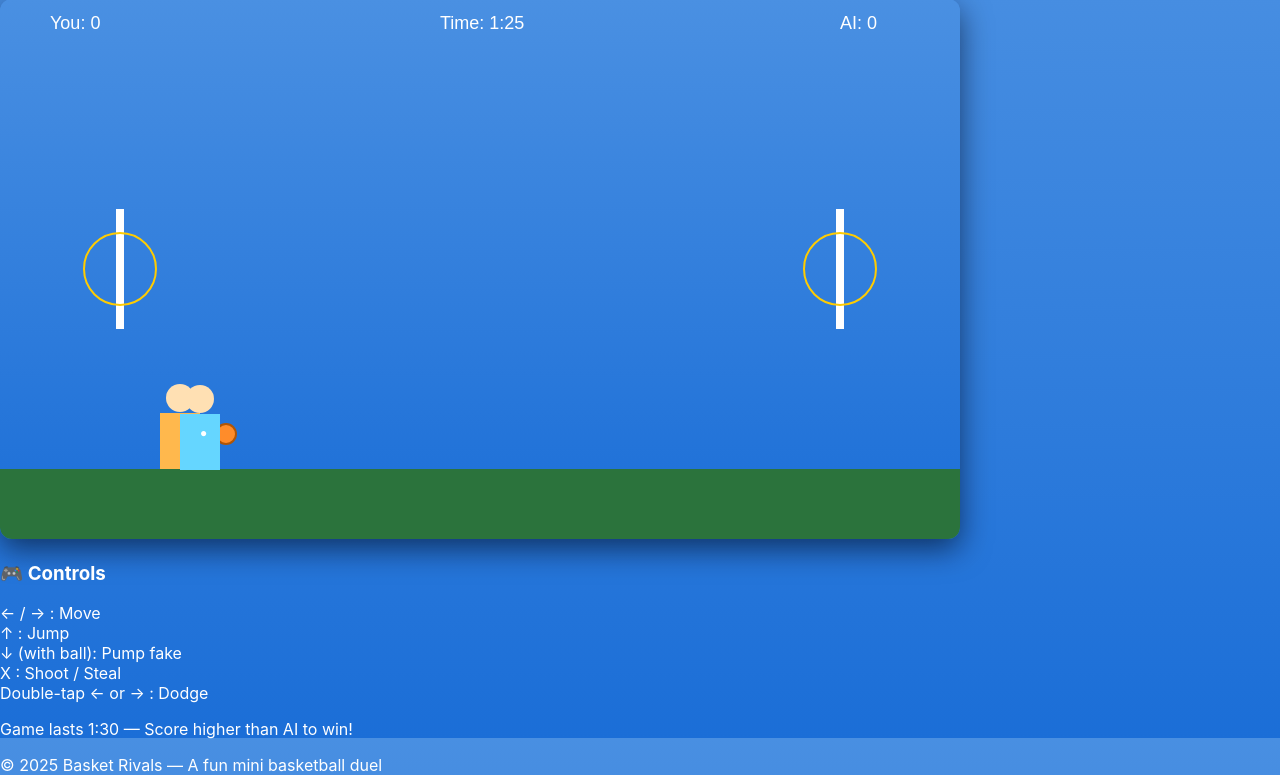
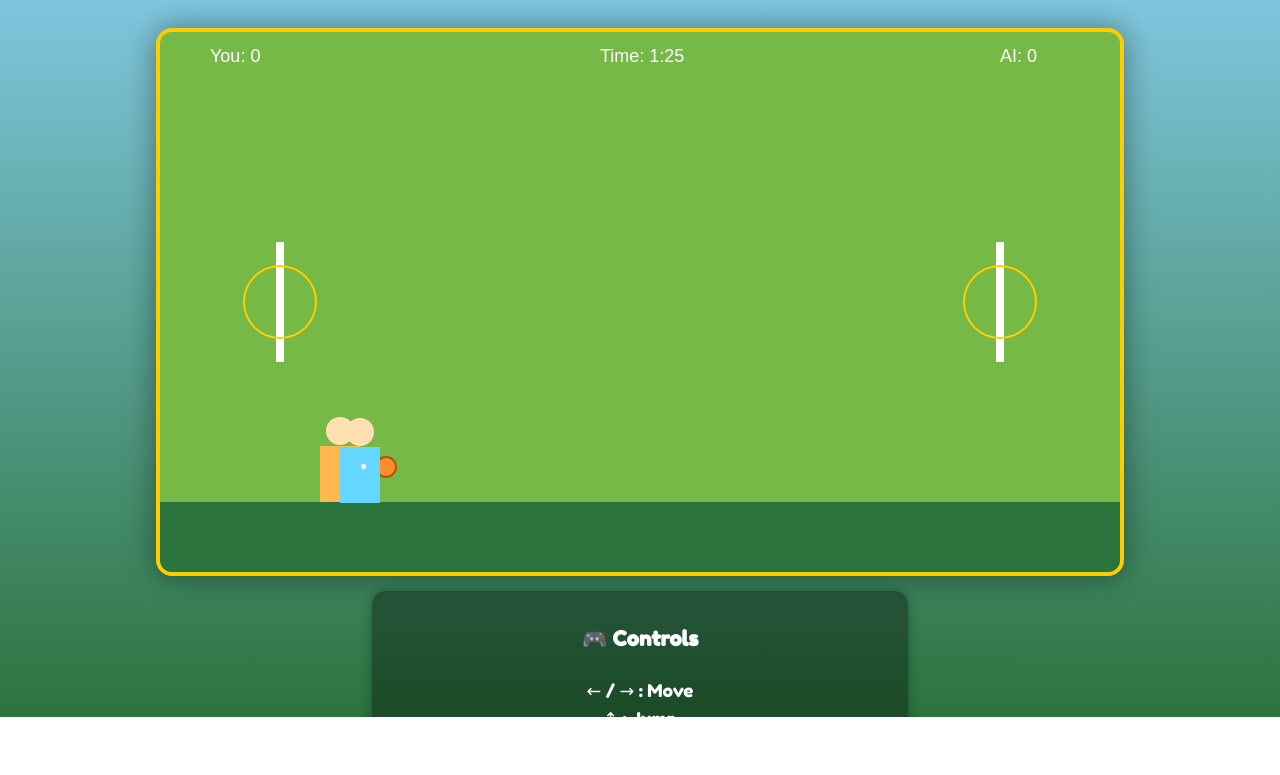
Before and after one commit to gamingvyn/basket-rivals, a plain HTML site: page index.html in a window 1280 px wide. Shown: the part 83-858 px from the top of the page. After the commit the page ends 800 px from the top, so only its background shows below. Drawn offline with Linux system fonts and the light colour scheme.

Commit message:
Refactor CSS styles for improved layout and design

```diff
--- a/style.css
+++ b/style.css
@@ -1,31 +1,69 @@
+/* ======================
+   Basket Rivals - style.css
+   ====================== */
+
+@import url('https://fonts.googleapis.com/css2?family=Fredoka+One&display=swap');
+
 html, body {
+  margin: 0;
+  padding: 0;
   height: 100%;
-  margin: 0;
-  background: linear-gradient(#4a90e2, #1b6ed7);
+  background: linear-gradient(to bottom, #89cff0 0%, #2b733c 100%);
+  font-family: 'Fredoka One', cursive;
   color: #fff;
-  font-family: 'Inter', 'Segoe UI', Roboto, Arial, sans-serif;
+  text-align: center;
+  overflow-x: hidden;
 }
-.wrap {
+
+.game-wrapper {
   display: flex;
+  flex-direction: column;
   align-items: center;
   justify-content: center;
-  height: 100%;
+  min-height: 100vh;
+  gap: 15px;
 }
+
+.title {
+  font-size: 2.5rem;
+  color: #ffcc00;
+  text-shadow: 3px 3px 0 #b34d00, -2px -2px 0 #b34d00;
+  margin-top: 20px;
+}
+
 canvas {
-  border-radius: 12px;
-  box-shadow: 0 10px 30px rgba(2,6,23,0.6);
-  background: linear-gradient(#4a90e2, #1b6ed7);
+  border: 4px solid #ffcc00;
+  border-radius: 16px;
+  background: #76b947;
+  box-shadow: 0 0 30px rgba(0, 0, 0, 0.4);
+  max-width: 90vw;
+  height: auto;
 }
-.ui {
-  position: absolute;
-  top: 18px;
-  left: 18px;
-  font-size: 16px;
+
+.instructions {
+  background: rgba(0, 0, 0, 0.35);
+  border-radius: 14px;
+  padding: 12px 18px;
+  width: 80%;
+  max-width: 500px;
+  font-size: 1.1rem;
+  line-height: 1.6;
+  box-shadow: 0 0 12px rgba(0, 0, 0, 0.3);
 }
-.controls {
-  position: absolute;
-  right: 18px;
-  top: 18px;
-  text-align: right;
-  font-size: 14px;
+
+footer {
+  margin-top: 10px;
+  font-size: 0.9rem;
+  color: #f5f5f5;
+  opacity: 0.9;
 }
+
+/* Make sure the game scales nicely on mobile */
+@media (max-width: 700px) {
+  .title {
+    font-size: 2rem;
+  }
+  .instructions {
+    font-size: 0.9rem;
+  }
+}
```
